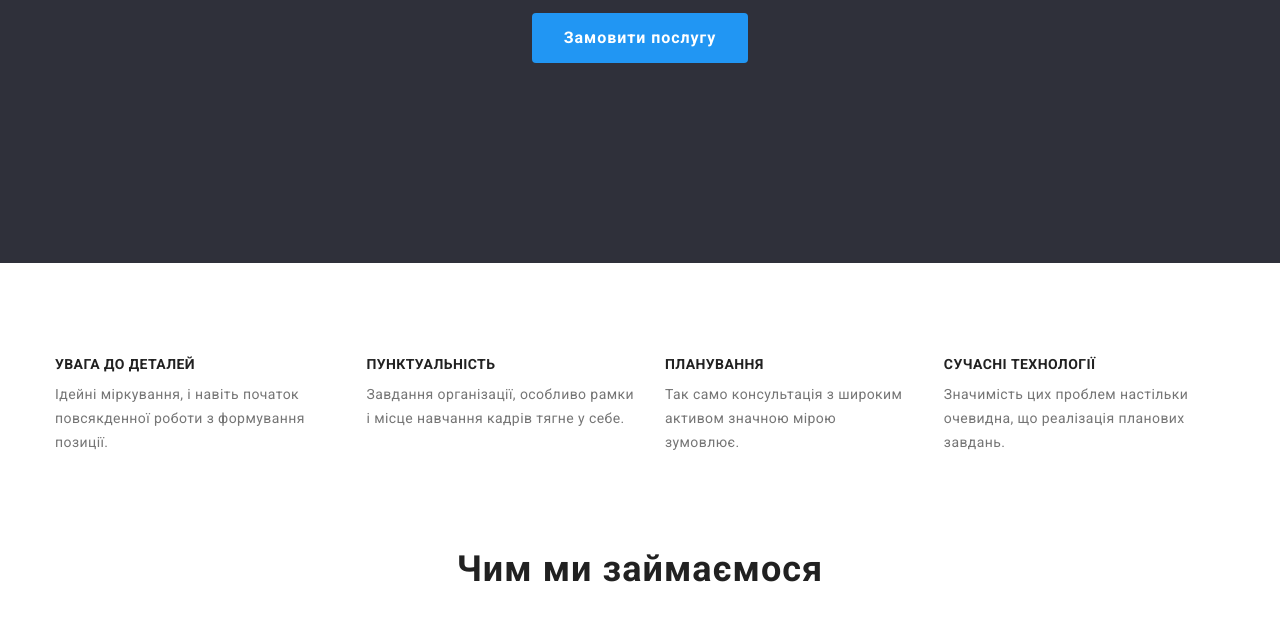
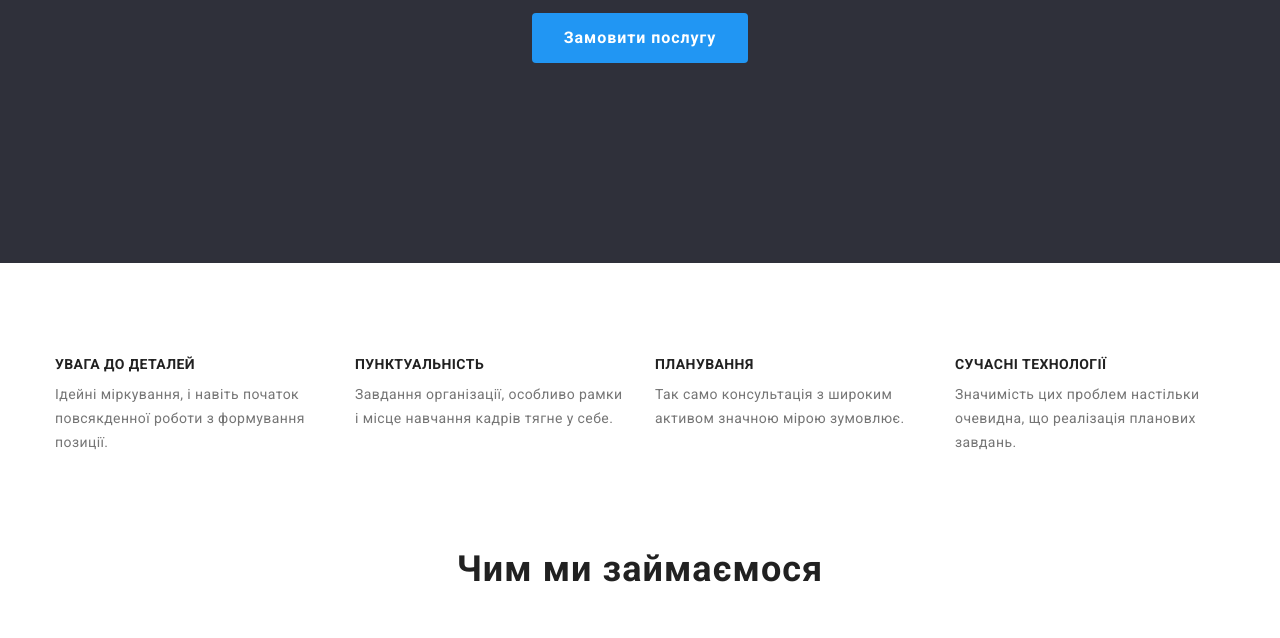
Before and after one commit to vargasasha/goit-markup-hw-03, a plain HTML site: page index.html in a window 1280 px wide. Shown: the part 418-1056 px from the top of the page. Drawn offline with nearby package versions, Linux system fonts and the light colour scheme.

Commit message:
final version

```diff
--- a/css/styles.css
+++ b/css/styles.css
@@ -220,13 +220,9 @@ a {
   gap: 30px;
 }
 
-.about-list > li {
-  flex-basis: calc((100% -90px) / 4);
+.about-item {
+  flex-basis: calc((100% - 90px) / 4);
 }
-
-/* .about-item {
-  flex-basis: calc((100% -90px) / 4);
-} */
 
 .about-subtitle {
   font-weight: 700;
@@ -398,18 +394,9 @@ a {
   column-gap: 30px;
 }
 
-/* .portfolio-item {
-  flex-basis: calc((100% -60px) / 3);
-} */
-
-.portfolio-list > li {
-  flex-basis: calc((100% -60px) / 3);
+.portfolio-item {
+    flex-basis: calc((100% - 60px) / 3);
 }
-
-/* .portfolio-list > li,
-.portfolio-link > div {
-  flex-basis: calc((100% -60px) / 3);
-} */
 
 .portfolio-wrap {
   padding: 20px 24px;
--- a/index.html
+++ b/index.html
@@ -69,20 +69,20 @@
                 формування позиції.
               </p>
             </li>
-            <li>
+            <li class="about-item">
               <h3 class="about-subtitle">Пунктуальність</h3>
               <p class="about-text">
                 Завдання організації, особливо рамки і місце навчання кадрів
                 тягне у себе.
               </p>
             </li>
-            <li>
+            <li class="about-item">
               <h3 class="about-subtitle">Планування</h3>
               <p class="about-text">
                 Так само консультація з широким активом значною мірою зумовлює.
               </p>
             </li>
-            <li>
+            <li class="about-item">
               <h3 class="about-subtitle">Сучасні технології</h3>
               <p class="about-text">
                 Значимість цих проблем настільки очевидна, що реалізація
```
Also changed, not shown: portfolio.html (+1 -1 lines).
